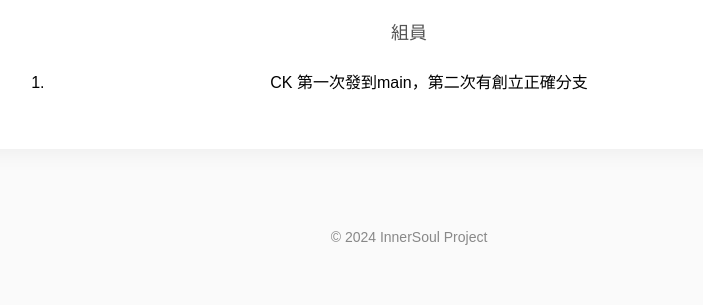
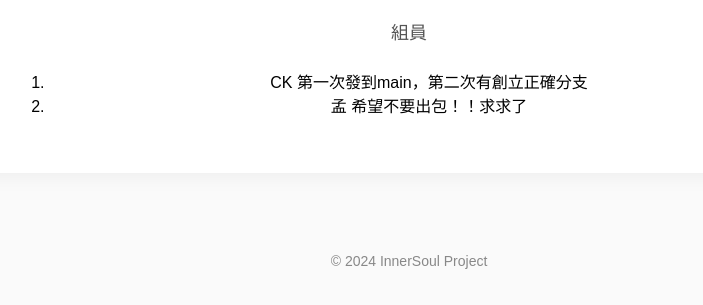
Before and after one commit to aitong0113/InnerSoul-Practice, a plain HTML site: page index.html in a window 1280 px wide. Shown: the part 243-548 px from the top of the page, without its empty margins (231-934 px from the left). Drawn offline with Linux system fonts and the light colour scheme.

Commit message:
孟新增組員名稱

```diff
--- a/index.html
+++ b/index.html
@@ -14,6 +14,7 @@
         <p>組員</p>
         <ol>
             <li>CK 第一次發到main，第二次有創立正確分支</li>
+            <li>孟 希望不要出包！！求求了</li>
         </ol>
     </div>
     <div class="footer">© 2024 InnerSoul Project</div>
```
